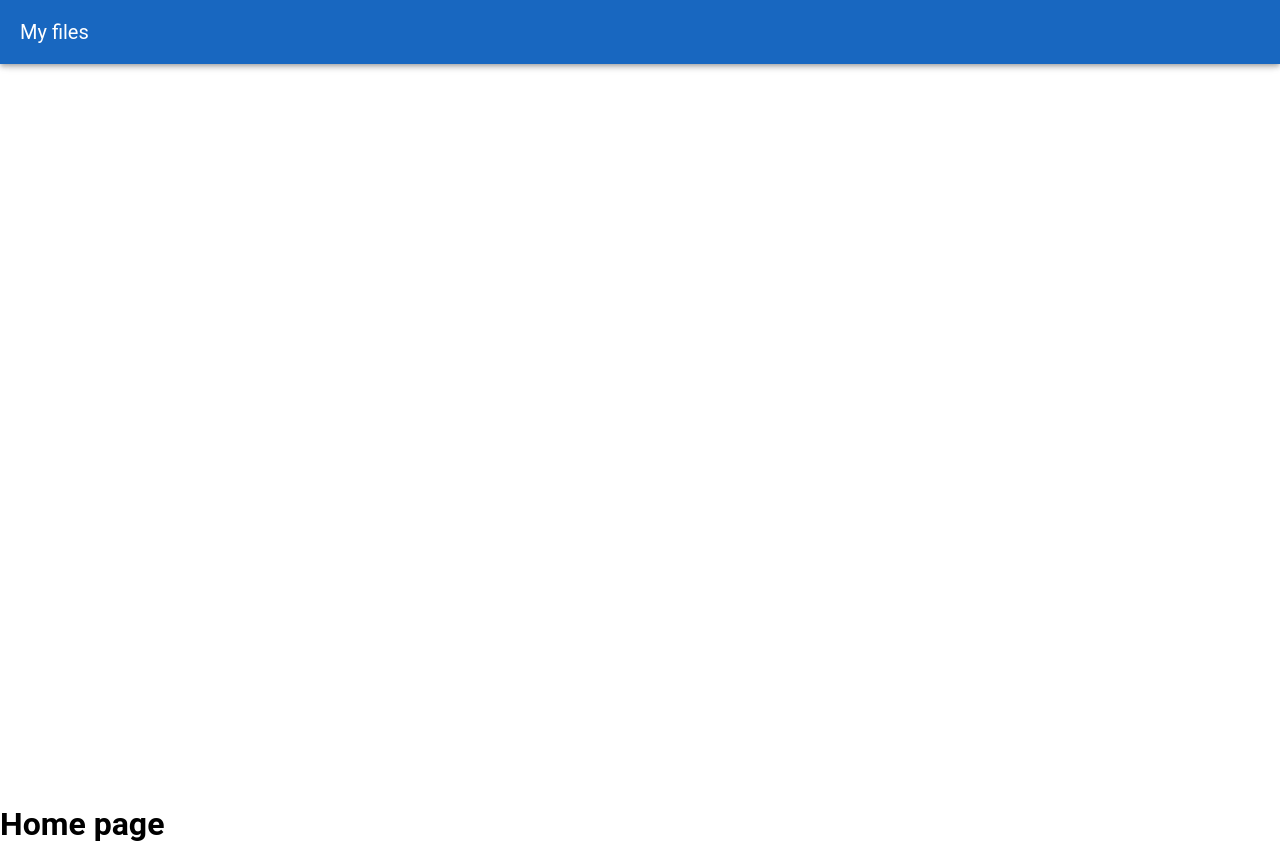
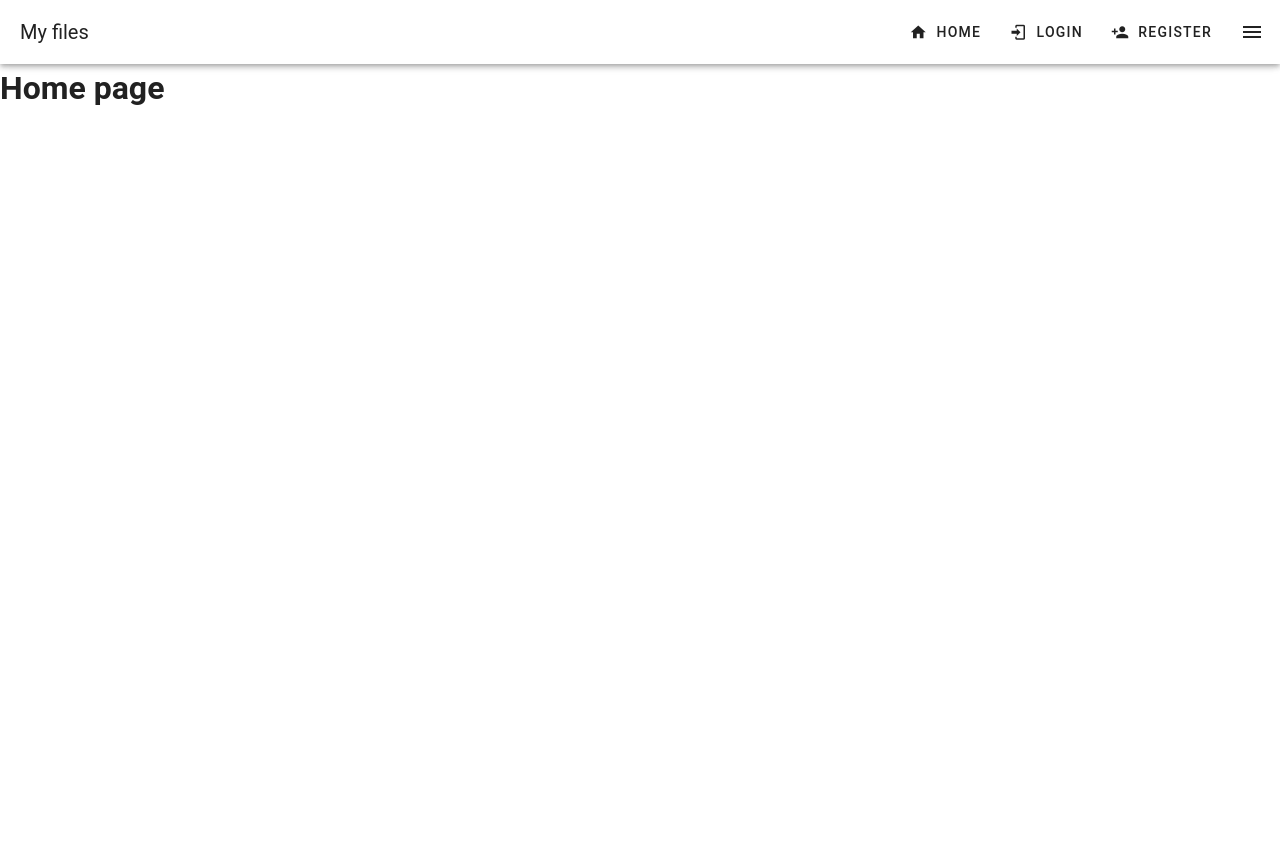
Before and after one commit to PeterMujuni/mevn-auth-client, a Vue app: page / in a window 1280 px wide. After the commit the page ends 800 px from the top, so only its background shows below. Built offline with nearby package versions, Linux system fonts and the light colour scheme.

Commit message:
drawer added

```diff
--- a/index.html
+++ b/index.html
@@ -3,6 +3,7 @@
   <head>
     <meta charset="UTF-8">
     <link rel="icon" href="/favicon.ico">
+    <link href="https://cdn.jsdelivr.net/npm/@mdi/font@5.x/css/materialdesignicons.min.css" rel="stylesheet">
     <meta name="viewport" content="width=device-width, initial-scale=1.0">
     <title>Vite App</title>
   </head>
--- a/src/App.vue
+++ b/src/App.vue
@@ -7,8 +7,10 @@ import NavbarComponentVue from './components/NavbarComponent.vue'
   <div id="app">
     <v-app>
       <NavbarComponentVue />
+      <v-main>
+        <RouterView />
+      </v-main>
     </v-app>
-    <RouterView />
   </div>
 </template>
 
--- a/src/components/NavbarComponent.vue
+++ b/src/components/NavbarComponent.vue
@@ -1,13 +1,28 @@
 <template>
-  <AppBar />
+  <AppBar :links="links" @toggle-drawer="onToggleDrawer" :drawer="drawer"/>
   <NavDrawer :drawer="drawer" />
 </template>
 
 <script setup lang="ts">
+// imports
 import { ref } from 'vue'
+// components
 import NavDrawer from './molecules/NavDrawer.vue'
 import AppBar from './molecules/AppBar.vue'
+
+// STATE
 const drawer = ref(false)
+
+const links = [
+  { title: 'Home', url: '/', icon: 'mdi-home' },
+  { title: 'Login', url: '/login', icon: 'mdi-login' },
+  { title: 'Register', url: '/register', icon: 'mdi-account-plus' },
+]
+
+// METHODS
+const onToggleDrawer = (isOpen: boolean) => {
+  drawer.value = isOpen
+}
 
 </script>
 
--- a/src/components/molecules/AppBar.vue
+++ b/src/components/molecules/AppBar.vue
@@ -1,20 +1,43 @@
 <template>
-  <v-app-bar color="primary" prominent>
+  <v-app-bar :elevation="4">
     <v-toolbar-title>My files</v-toolbar-title>
 
     <v-spacer></v-spacer>
 
-    <v-btn variant="text" icon="mdi-magnify"></v-btn>
+    <v-btn v-for="link in links" :key="link.title" variant="text" :prepend-icon="link.icon" :href="link.url">{{ link.title }}</v-btn>
 
-    <v-btn variant="text" icon="mdi-filter"></v-btn>
-
-    <v-btn variant="text" icon="mdi-dots-vertical"></v-btn>
-
-    <v-app-bar-nav-icon variant="text" @click.stop="drawer = !drawer"></v-app-bar-nav-icon>
+    <v-app-bar-nav-icon variant="text" @click.stop="toogle()"></v-app-bar-nav-icon>
   </v-app-bar>
 </template>
 
 <script setup lang="ts">
+// imports
+import type { PropType } from 'vue';
+import { ref } from 'vue'
+// interfaces
+import type {ILink} from '../../interfaces/links'
+
+
+// STATE
+const props = defineProps({
+  drawer: {
+    type: Boolean,
+    required: true
+  },
+  links: {
+    type: Array as PropType<ILink[]>,
+    required: true,
+  }
+})
+
+const emits = defineEmits(['ToggleDrawer'])
+
+
+
+// METHODS
+const toogle = () => {
+  emits('ToggleDrawer', !props.drawer)
+}
 </script>
 
 <style scoped></style>
--- a/src/components/molecules/NavDrawer.vue
+++ b/src/components/molecules/NavDrawer.vue
@@ -1,16 +1,25 @@
 <template>
   <v-navigation-drawer v-model="drawer" location="right" temporary>
-    <v-list :items="items"></v-list>
+    <v-list :items="items">
+      <v-list-item :prepend-icon="mdi-email" title="Inbox" value="inbox"></v-list-item>
+    </v-list>
   </v-navigation-drawer>
 </template>
 
 <script setup lang="ts">
+import type { PropType } from 'vue';
 import { computed } from 'vue';
+// interfaces
+import type {ILink} from '../../interfaces/links'
 
 const props = defineProps({
     drawer: {
         type: Boolean,
         required:true,
+    },
+    links: {
+      type: Array as PropType<ILink[]>,
+      required:true
     }
 })
 
--- /dev/null
+++ b/src/interfaces/links.ts
@@ -0,0 +1,5 @@
+export interface ILink {
+    title: string;
+    url: string;
+    icon: string;
+  }
--- a/src/views/auth/LoginView.vue
+++ b/src/views/auth/LoginView.vue
@@ -1,6 +1,6 @@
 !<template>
     <div>
-
+        <h1>Login page</h1>
     </div>
 </template>
 
--- a/src/views/auth/RegisterView.vue
+++ b/src/views/auth/RegisterView.vue
@@ -0,0 +1,13 @@
+<template>
+    <div>
+        <h1>Register page</h1>
+    </div>
+</template>
+
+<script setup lang="ts">
+
+</script>
+
+<style scoped>
+
+</style>
--- a/src/views/auth/UserView.vue
+++ b/src/views/auth/UserView.vue
@@ -0,0 +1,13 @@
+<template>
+    <div>
+        <h1>User page</h1>
+    </div>
+</template>
+
+<script setup lang="ts">
+
+</script>
+
+<style scoped>
+
+</style>
```
